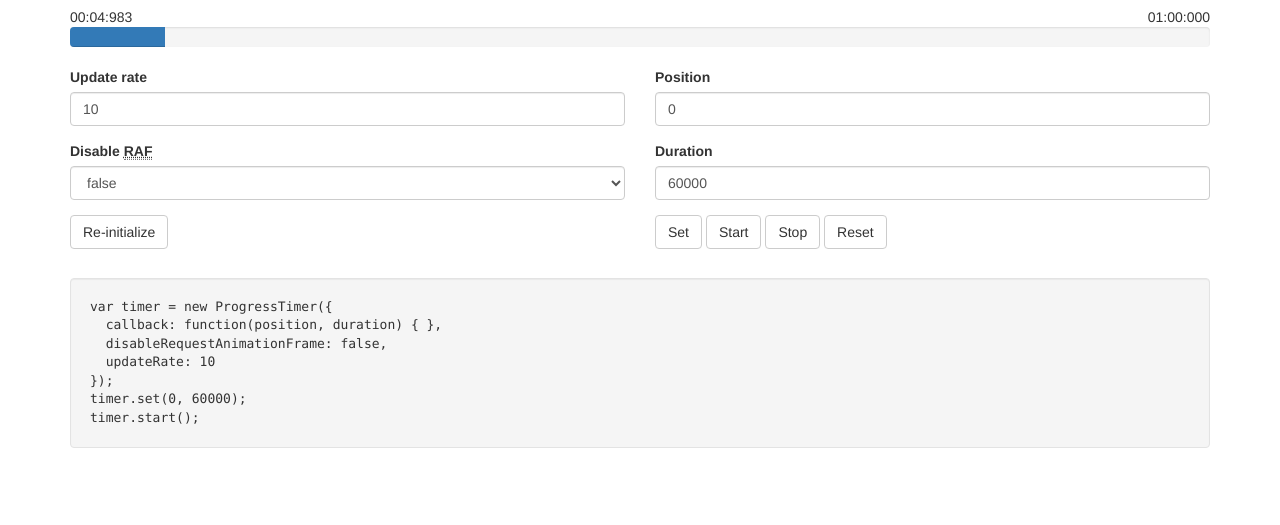
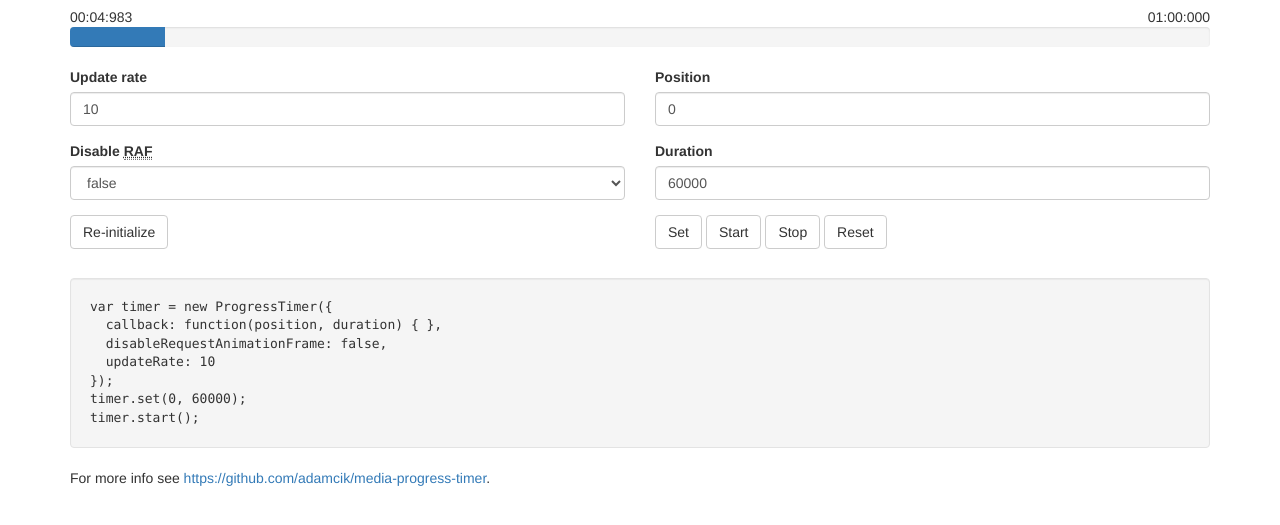
Before and after one commit to adamcik/media-progress-timer, a website: page demo.html in a window 1280 px wide. Shown: the part 63-588 px from the top of the page. Drawn offline with nearby package versions, Linux system fonts and the light colour scheme.

Commit message:
Add link to demo

```diff
--- a/demo.html
+++ b/demo.html
@@ -72,6 +72,10 @@
         </div>
       </form>
       <pre id="log" class="well"></pre>
+      <p>
+        For more info see <a href="https://github.com/adamcik/media-progress-timer">
+          https://github.com/adamcik/media-progress-timer</a>.
+      </p>
     </div>
     <script type="text/javascript" src="timer.js"></script>
     <script type="text/javascript">
```
